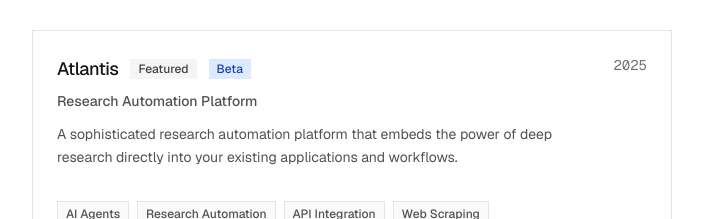
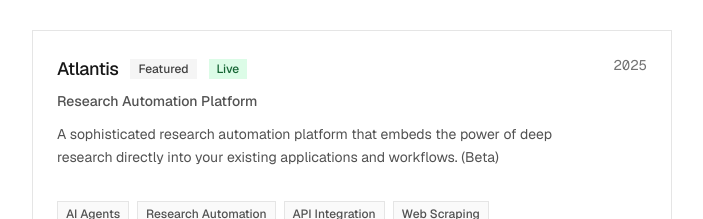
Before and after one commit to niteshpant99/niteshpant.com-site, a Next.js app: page /projects in a window 1280 px wide. Shown: the part 452-671 px from the top of the page, without its empty margins (288-991 px from the left). Built offline with nearby package versions, Linux system fonts and the light colour scheme; no server answers.

Commit message:
feat: enhance project sorting by adding status priority and update project status for Atlantis

```diff
--- a/app/projects/page.tsx
+++ b/app/projects/page.tsx
@@ -20,6 +20,14 @@
   development: "In Development",
   'open-source': "Open Source",
   archived: "Archived"
+};
+
+const statusPriority = {
+  live: 0,
+  beta: 1,
+  development: 2,
+  'open-source': 3,
+  archived: 4
 };
 
 interface ProjectCardProps {
@@ -113,7 +121,12 @@
       if (activeFilter === 'all') return true;
       return project.category === activeFilter;
     })
-    .sort((a, b) => b.year - a.year); // Sort by year, newest first
+    .sort((a, b) => {
+      // Primary: year descending (newest first)
+      if (b.year !== a.year) return b.year - a.year;
+      // Secondary: status priority (live first, archived last)
+      return statusPriority[a.status] - statusPriority[b.status];
+    });
 
   return (
     <section className="space-y-8">
--- a/app/projects/project-data.tsx
+++ b/app/projects/project-data.tsx
@@ -31,10 +31,10 @@
     title: "Atlantis",
     subtitle: "Research Automation Platform",
     year: 2025,
-    description: "A sophisticated research automation platform that embeds the power of deep research directly into your existing applications and workflows.",
+    description: "A sophisticated research automation platform that embeds the power of deep research directly into your existing applications and workflows. (Beta)",
     url: "https://atlantis.devdashlabs.com",
     category: 'products',
-    status: 'beta',
+    status: 'live',
     featured: true,
     technologies: ['AI Agents', 'Research Automation', 'API Integration', 'Web Scraping']
   },
```
